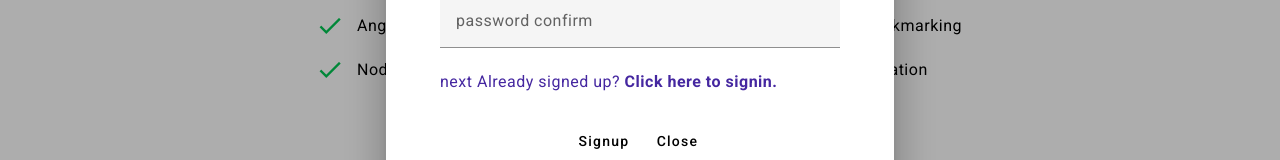
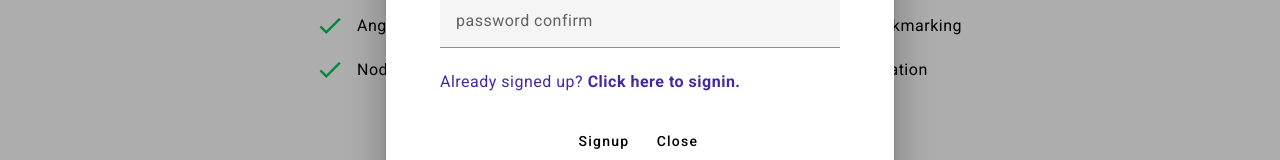
Before and after one commit to glafrance/angular-user-mgmt, an Angular app in the folder client/user-mgmt/: page /home in a window 1280 px wide. Both pictures are taken after a click on the element "Signup/Signin". Shown: the part 450-610 px from the top of the page. Built offline with nearby package versions, Linux system fonts and the light colour scheme.

Commit message:
reversing the test

```diff
--- a/client/user-mgmt/src/app/components/signup-signin/signup-signin.component.html
+++ b/client/user-mgmt/src/app/components/signup-signin/signup-signin.component.html
@@ -20,7 +20,7 @@
         <input type="password" matInput>
       </mat-form-field>
     </form>
-    <p class="switch-message">next
+    <p class="switch-message">
       <span>{{switchSignupSigninMessage}}</span>
       <strong>
         <span
```
